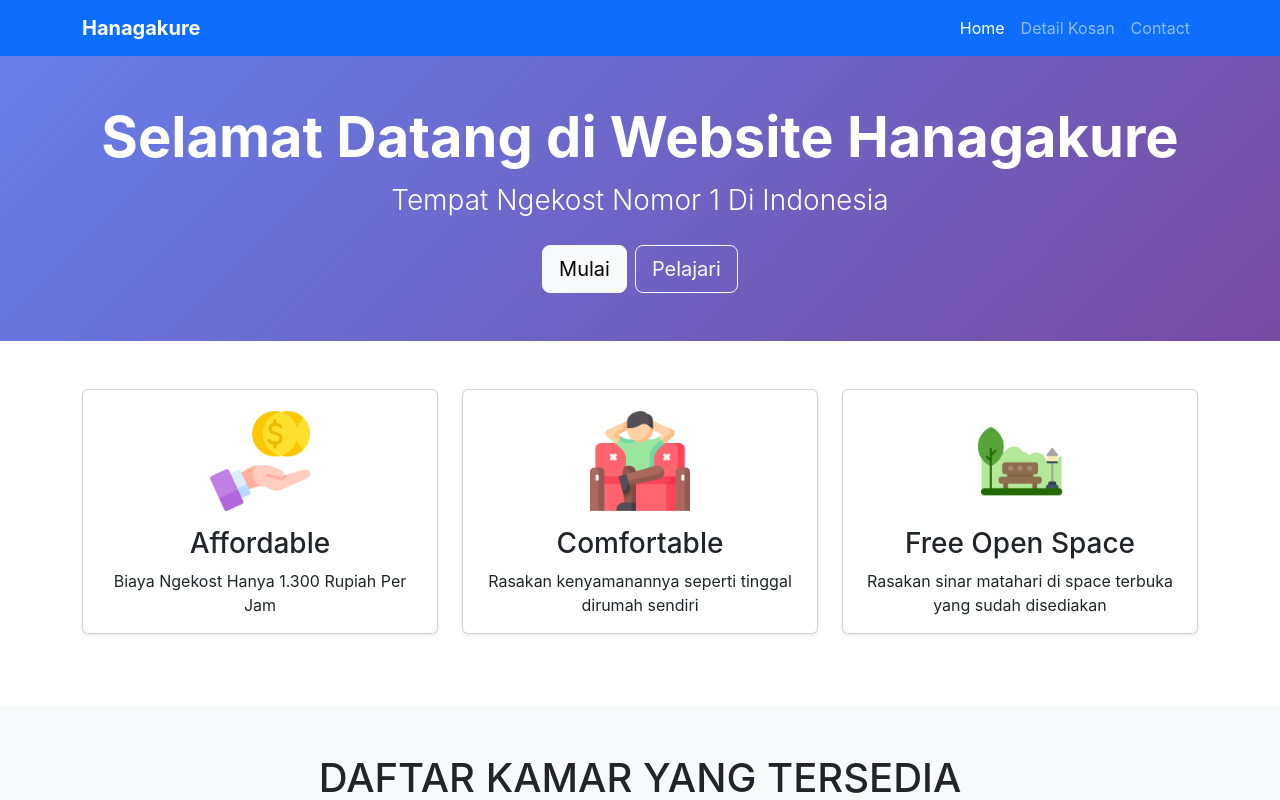
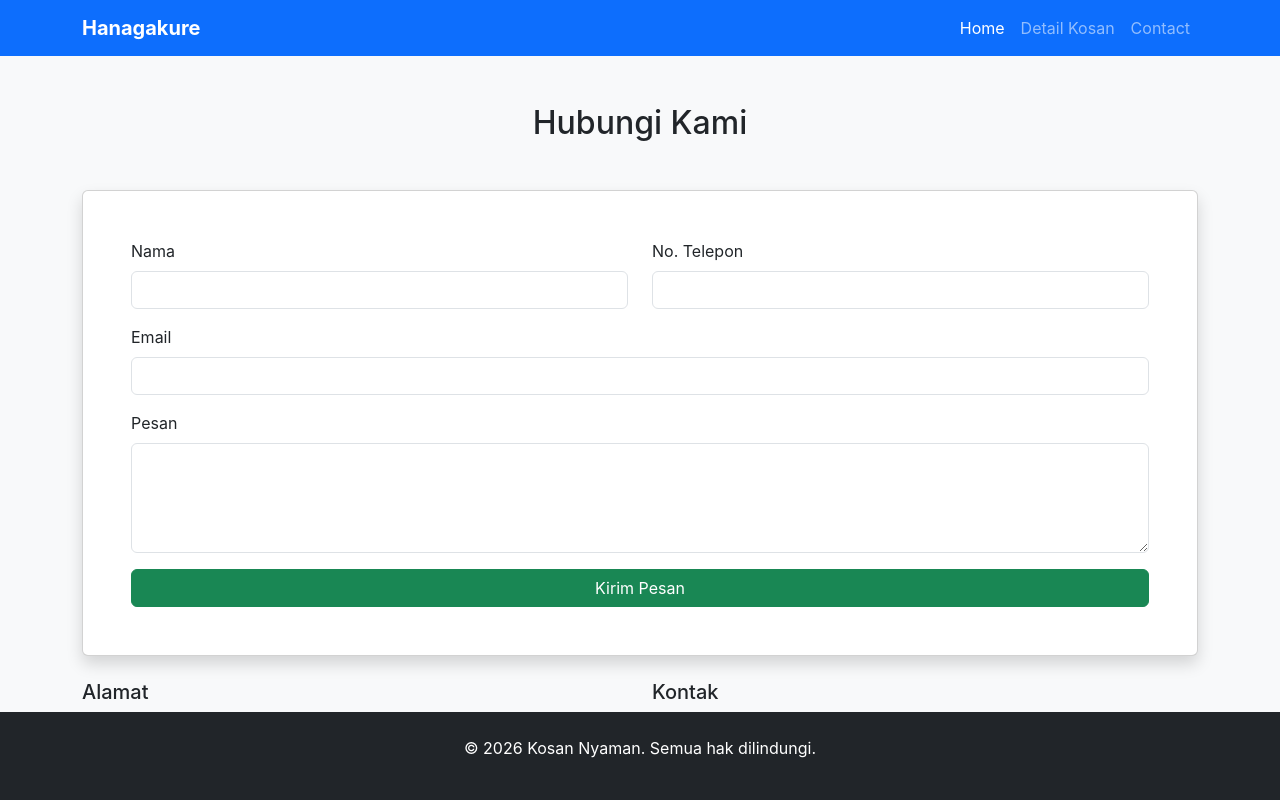
Before and after one commit to hanasoke/bootstrap_react_js, a React (Vite) app: page /contact in a window 1280 px wide. Shown: the top 800 px of the page. Built offline with nearby package versions, Linux system fonts and the light colour scheme.

Commit message:
updated ContactPage

```diff
--- a/src/App.jsx
+++ b/src/App.jsx
@@ -2,6 +2,7 @@ import { BrowserRouter, Routes, Route } from 'react-router-dom'
 import './App.css'
 import HomePage from './pages/HomePage'
 import DetailPage from './pages/DetailPage'
+import ContactPage from './pages/ContactPage'
 
 function App() {
   return (
@@ -11,7 +12,7 @@ function App() {
           <Route path="/" element={<HomePage />}></Route>
           <Route path="/detail" element={<DetailPage />}></Route>
           <Route path="/about" element={<HomePage />}></Route>
-          <Route path="/contact" element={<HomePage />}></Route>
+          <Route path="/contact" element={<ContactPage />}></Route>
         </Routes>
       </div>
     </BrowserRouter>
--- /dev/null
+++ b/src/pages/ContactPage.jsx
@@ -0,0 +1,70 @@
+import React from 'react'
+import { Link } from 'react-router-dom' // Import Link
+import Navbar from '../components/Navbar'
+
+const ContactPage = () => {
+  const currentYear = new Date().getFullYear()
+
+  return (
+    <div>
+      <Navbar />
+
+      {/* Contact Section */}
+      <section id="contact" className="py-5 bg-light">
+        <div className="container">
+          <h2 className="text-center mb-5">Hubungi Kami</h2>
+          <div className="row justify-content-center">
+            <div className="col">
+              <div className="card shadow">
+                <div className="card-body p-5">
+                  <form>
+                    <div className="row">
+                      <div className="col-md-6 mb-3">
+                        <label htmlFor="name" className="form-label">Nama</label>
+                        <input type="text" className="form-control" id="name" />
+                      </div>
+                      <div className="col-md-6 mb-3">
+                        <label htmlFor="phone" className="form-label">No. Telepon</label>
+                        <input type="tel" className="form-control" id="phone" />
+                      </div>
+                    </div>
+                    <div className="row">
+                      <div className="col mb-3">
+                        <label htmlFor="email" className="form-label">Email</label>
+                        <input type="text" className="form-control" id="email" />
+                      </div>
+                    </div>
+                    <div className="mb-3">
+                      <label htmlFor="message" className="form-label">Pesan</label>
+                      <textarea className="form-control" id="message" rows="4"></textarea>
+                    </div>
+                    <button type="submit" className="btn btn-success w-100">Kirim Pesan</button>
+                  </form>
+                </div>
+              </div>
+            </div>
+          </div>
+          <div className="row mt-4">
+            <div className="col-md-6">
+              <h5>Alamat</h5>
+              <p>Jakarta, Indonesia<br /> Dekat Kampus UI / ITB</p>
+            </div>
+            <div className="col-md-6">
+              <h5>Kontak</h5>
+              <p>WhatsApp: 0812-3456-7890<br />Email: info@kosan.id</p>
+            </div>
+          </div>
+        </div>
+      </section>
+
+      {/* Footer */}
+      <footer className="bg-dark text-white text-center py-4 fixed-bottom">
+        <div className="container">
+          <p>&copy; {currentYear} Kosan Nyaman. Semua hak dilindungi.</p>
+        </div>
+      </footer>
+    </div>
+  )
+}
+
+export default ContactPage
```
